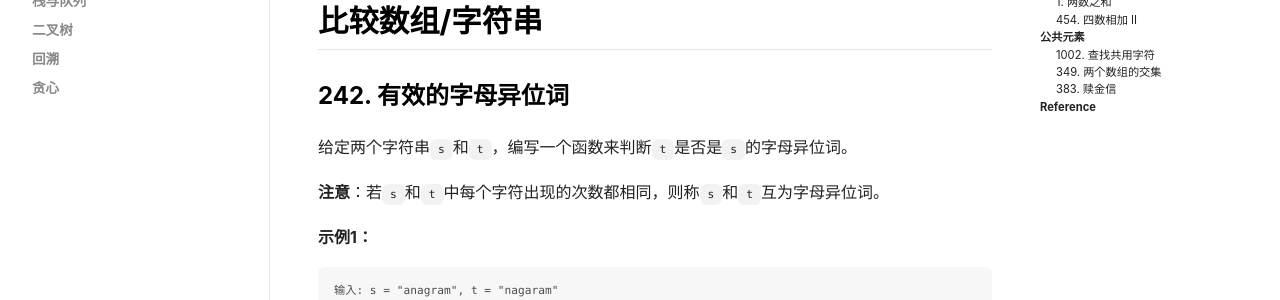
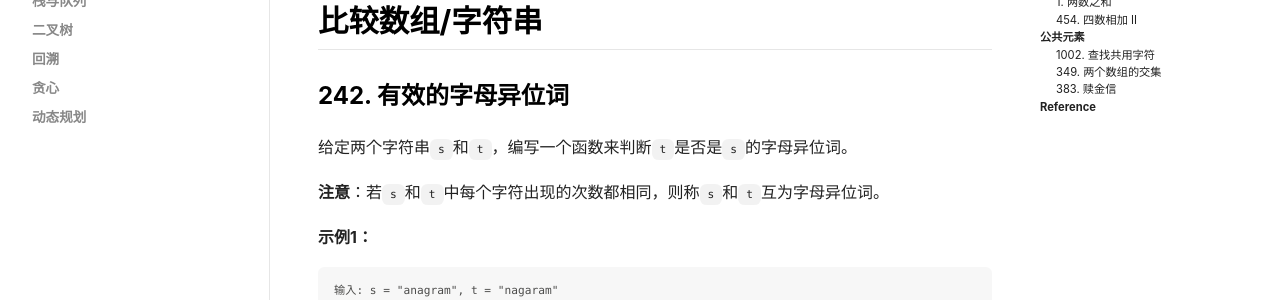
Before and after one commit to peng00bo00/peng00bo00_previous_blog, a Jekyll site: the page built from _leetcode/2023-01-21-HashTable.md, in a window 1280 px wide. Shown: the part 222-522 px from the top of the page. Built offline with Jekyll 4.4.1, drawn with Linux system fonts in a browser that asks for light colours; nearby versions of some CDN libraries; comment, search, counter and statistics services are not loaded.

Commit message:
Update navigation.yml

```diff
--- a/_data/navigation.yml
+++ b/_data/navigation.yml
@@ -578,3 +578,5 @@ LeetCode:
         url: /leetcode/2023-03-04-Backtracking.html
       - title: 贪心
         url: /leetcode/2023-03-10-Greedy.html
+      - title: 动态规划
+        url: /leetcode/2023-03-13-Greedy.html
```
